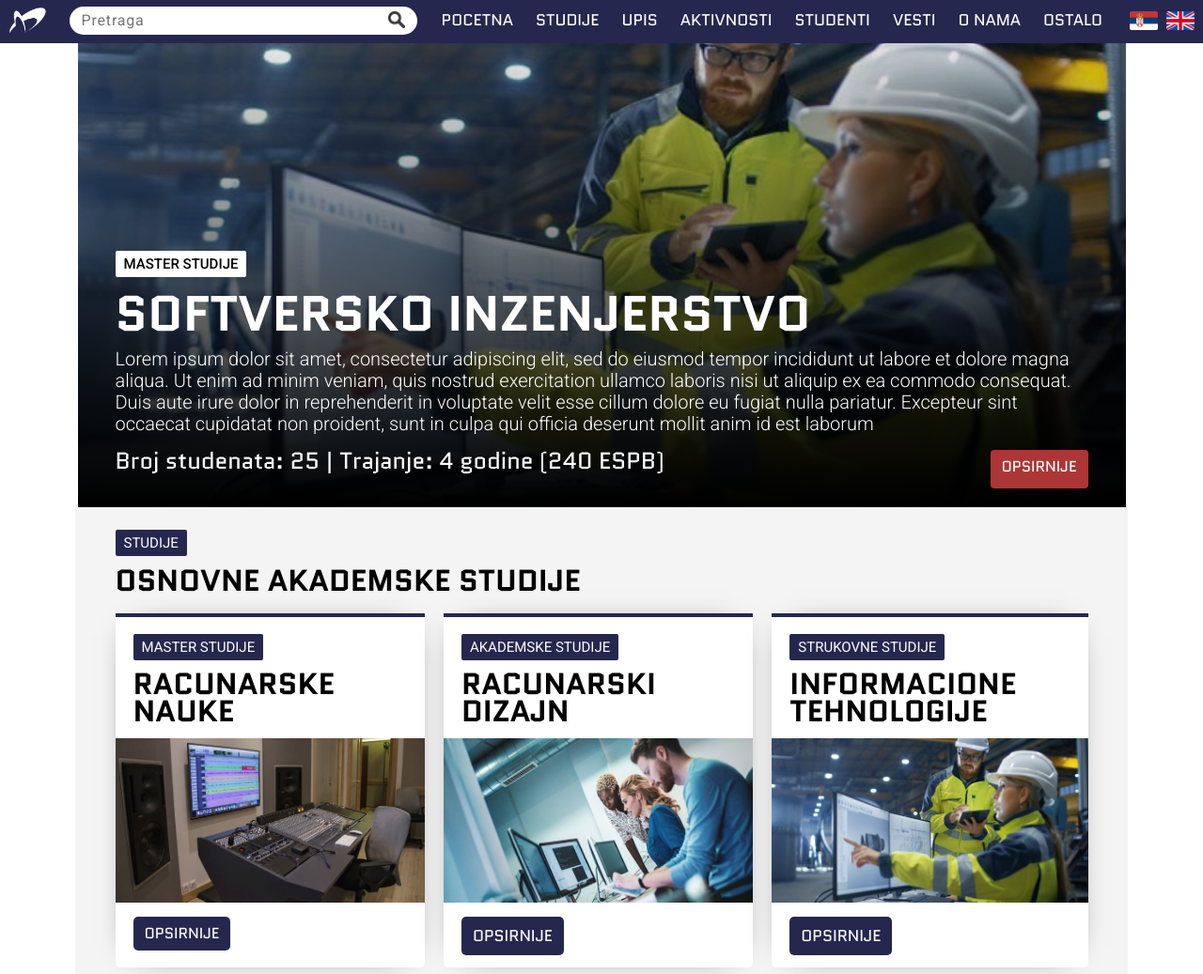
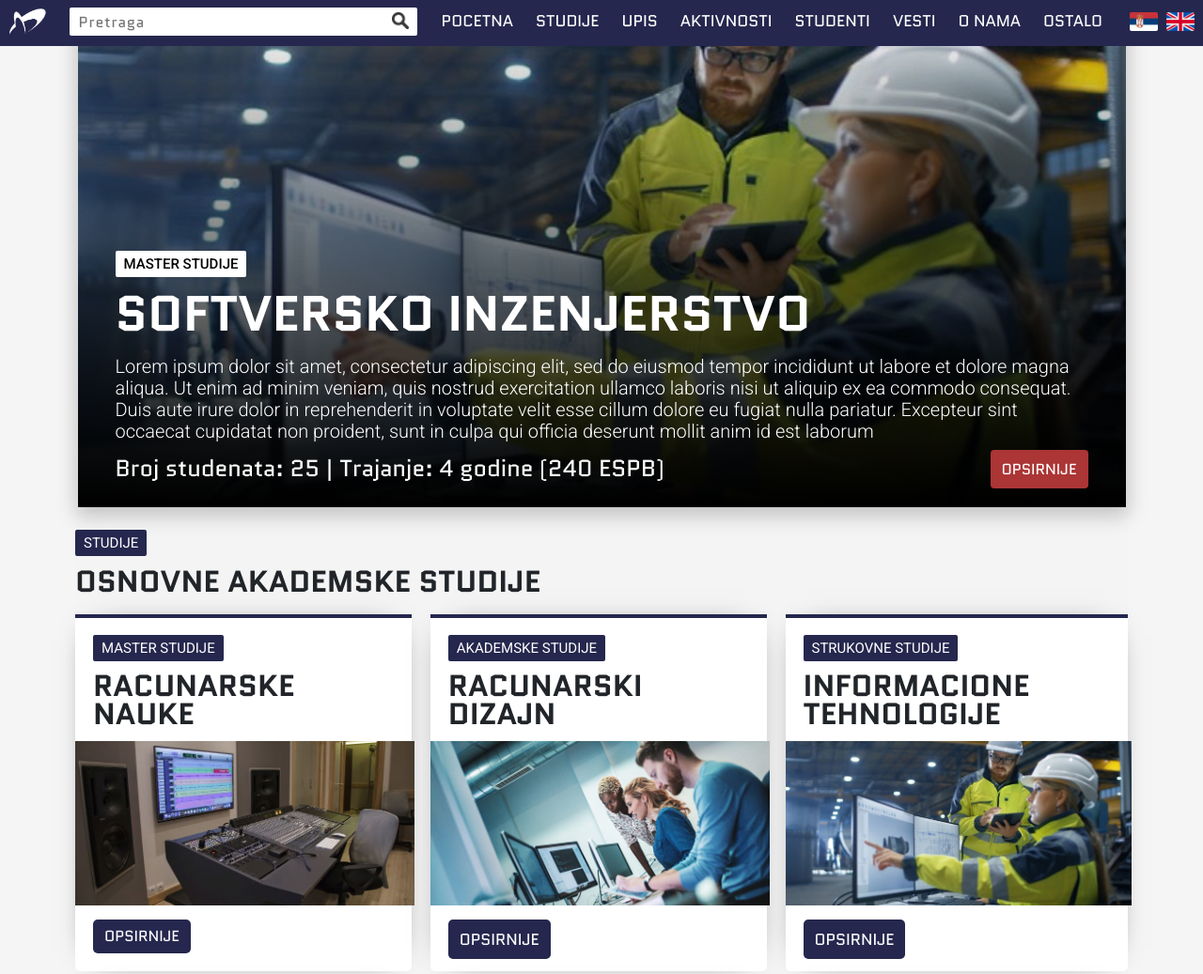
Before and after one commit to ognjenradovic/webdev_projekti, a plain HTML site: page index.html in a window 1280 px wide. Shown: the top 1037 px of the page at 94% size. Drawn offline with nearby package versions, Linux system fonts and the light colour scheme.

Commit message:
Update index.html

```diff
--- a/index.html
+++ b/index.html
@@ -14,7 +14,7 @@
         body {
             overflow-x: auto;
             padding: 0px;
-            background: white;
+            background: hsl(0, 0%, 96%);
             border: 0;
         }
 
@@ -25,8 +25,8 @@
 		.btn-primary{
 		background-color:#AC3535;
 		font-family:Quantico;
-		display: flex;
 		border:0;
+		padding: 0px 12px;
 		}
 		.btn-primary:hover{
 		background-color:#25274E;
@@ -47,19 +47,26 @@
             display: flex;
             flex-direction: row;
             background: #25274E;
-            height: 46px;
+            height: 49px;
             justify-content: center;
             align-items: center;
         }
 
-        .imesmera {
+        .imesmerainaslov {
             line-height: 29px;
             margin-top: -10px;
             font-size: 2em;
             color: black;
             font-family: Quantico;
             font-weight: 600;
+            /* box-shadow: 0 0 0px black; */
+            color: black;
         }
+
+.imesmera {
+}
+
+.imesmera {}
 
         #logo {
             height: 98%;
@@ -76,11 +83,12 @@
         input {
             margin: -3px 14px 0 0px;
             border: 0;
-            font-family: Roboto;
-			letter-spacing:0.8px;
+            font-family: qUANTICO;
+            letter-spacing:0.8px;
             font-size: 16px;
-            border-radius: 26px;
-            padding-left: 13px;
+            /* COLOR: #ea0707; */
+            border-radius: 2px;
+            padding-left: 10px;
             height: 30px;
             width: 370px;
         }
@@ -89,7 +97,7 @@
             position: relative;
             height: 18px;
             top: -2px;
-            left: 362px;
+            left: 366px;
         }
 
         input:focus {
@@ -231,6 +239,7 @@
             background-position: center;
             width: 100%;
             height: 100%;
+            box-shadow: 0px 7px 20px 2px #00000036;
         }
 
         #thumbnail1 {
@@ -246,6 +255,8 @@
         #smer p {
             width: 100%;
             color: white;
+			margin-top:8px;
+			margin-bottom:8px;
             font-family: Roboto;
             font-size: 20px;
             font-weight: 300;
@@ -411,7 +422,13 @@
             box-shadow: 0px 0px 33px -23px rgba(0, 0, 0, 1);
         }
 
-        .imesmera {}
+        .imesmera {
+		font-size:32px;
+		line-height:30px;
+		font-weight:600;
+		font-family:Quantico;
+		margin-top:-10px;
+		}
 
         #lista::-webkit-scrollbar-track {
             border: 0px solid #000;
@@ -469,11 +486,9 @@
         }
 
         #grid1 {
-            display: grid;
-            grid-gap: 30px;
-            width: 1035px;
-            grid-auto-columns: repeat(3, 300px);
-            grid-auto-rows: repeat(3, 300px)auto-fill;
+		display: grid;
+        grid-gap: 20px;
+        grid-auto-columns: repeat(2, 450px);
         }
 
         #jos {
@@ -635,7 +650,6 @@
 
     </div>
     <div id="projects">
-        <div id="grid1">
             <div id="grid">
                 <div id="title">
                     <span class="studije1">
@@ -772,8 +786,7 @@
 
     </div>
     <div id="projects">
-        <div id="grid1">
-            <div id="grid">
+            <div id="grid1">
                 <div id="title">
                     <span class="studije1">
                         NAJNOVIJE
@@ -889,11 +902,10 @@
                     <div></div>
                 </div>
             </div>
-
+		 <br><br><br><br>
         </div>
 
     </div>
-
 </body>
 
 
```
